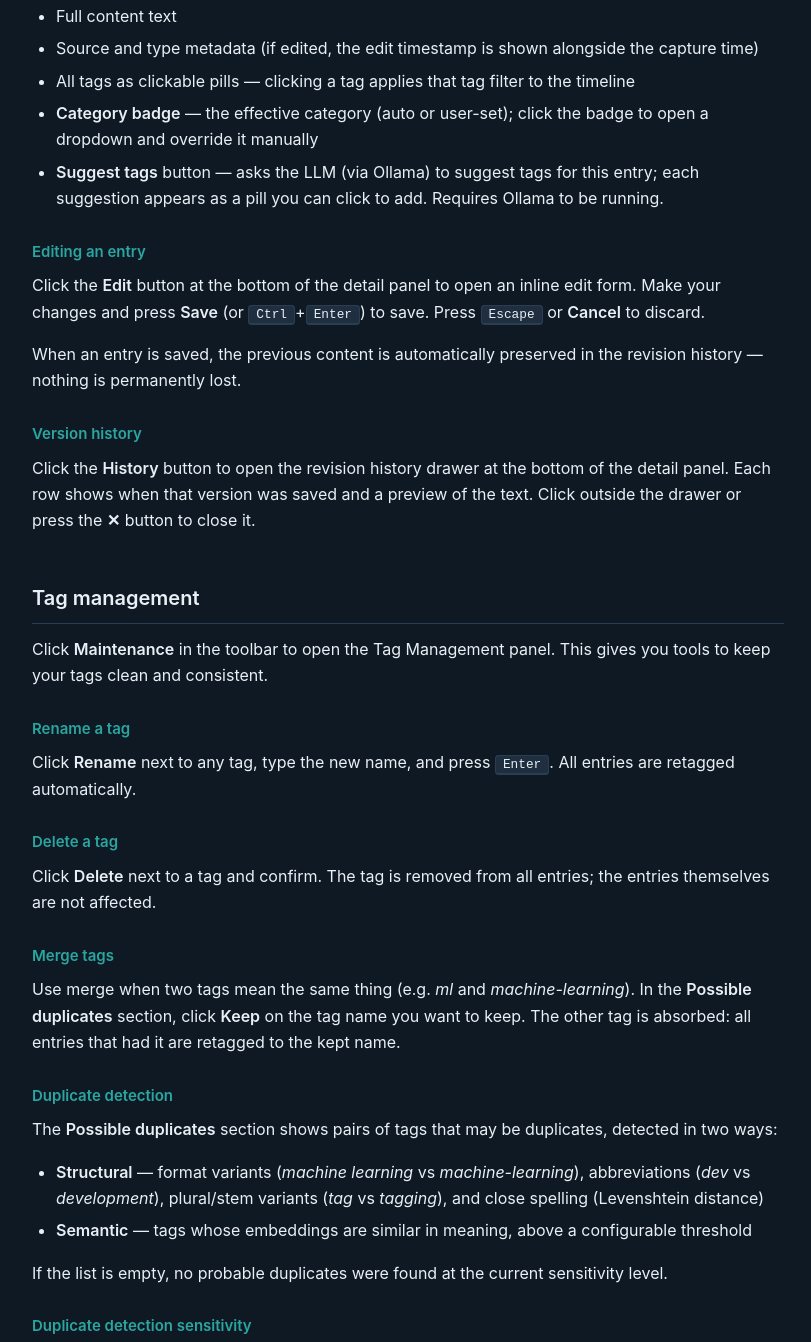
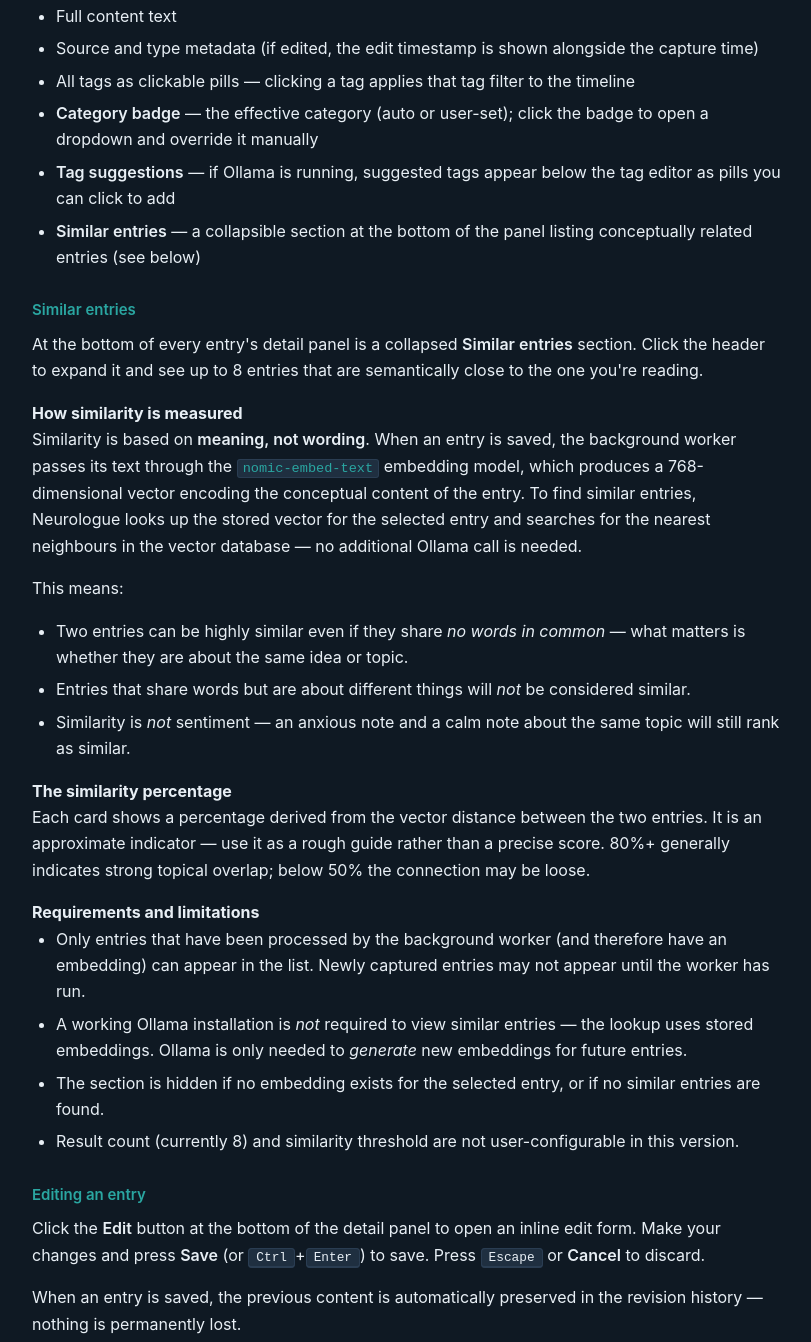
Before and after one commit to codebureau/neurologue, an Electron app: page website/library.html in a window 1200 px wide. Shown: the part 3668-5010 px from the top of the page, without its empty margins (192-1003 px from the left). Drawn offline with Linux system fonts and the light colour scheme.

Commit message:
docs: update website for similar entries, Themes view, LLM names, rename
- library.html: expand entry detail list to mention similar entries and tag suggestions;
  add full 'Similar entries' section explaining semantic vs wording vs sentiment,
  the similarity % approximation, requirements (no live Ollama needed), and
  current limitations (count not user-configurable); update stale Theme sidebar
  reference to point to the Themes view
- themes.html: update pipeline description to cover LLM-generated names (2-4 words)
  alongside multi-sentence summaries; update 'Viewing themes' to describe the
  two-column Themes view replacing the old sidebar; add 'Theme names' + 'Renaming
  a theme' sections covering pencil button, keyboard support, and persistence
  across re-clustering; soften misleading 'no visible indicator' warning

```diff
--- a/website/library.html
+++ b/website/library.html
@@ -142,7 +142,39 @@
     <li>Source and type metadata (if edited, the edit timestamp is shown alongside the capture time)</li>
     <li>All tags as clickable pills — clicking a tag applies that tag filter to the timeline</li>
     <li><strong>Category badge</strong> — the effective category (auto or user-set); click the badge to open a dropdown and override it manually</li>
-    <li><strong>Suggest tags</strong> button — asks the LLM (via Ollama) to suggest tags for this entry; each suggestion appears as a pill you can click to add. Requires Ollama to be running.</li>
+    <li><strong>Tag suggestions</strong> — if Ollama is running, suggested tags appear below the tag editor as pills you can click to add</li>
+    <li><strong>Similar entries</strong> — a collapsible section at the bottom of the panel listing conceptually related entries (see below)</li>
+  </ul>
+
+  <h3 id="similar-entries">Similar entries</h3>
+  <p>
+    At the bottom of every entry's detail panel is a collapsed <strong>Similar entries</strong> section. Click the header to expand it and see up to 8 entries that are semantically close to the one you're reading.
+  </p>
+
+  <h4>How similarity is measured</h4>
+  <p>
+    Similarity is based on <strong>meaning, not wording</strong>. When an entry is saved, the background worker passes its text through the <code>nomic-embed-text</code> embedding model, which produces a 768-dimensional vector encoding the conceptual content of the entry. To find similar entries, Neurologue looks up the stored vector for the selected entry and searches for the nearest neighbours in the vector database — no additional Ollama call is needed.
+  </p>
+  <p>
+    This means:
+  </p>
+  <ul>
+    <li>Two entries can be highly similar even if they share <em>no words in common</em> — what matters is whether they are about the same idea or topic.</li>
+    <li>Entries that share words but are about different things will <em>not</em> be considered similar.</li>
+    <li>Similarity is <em>not</em> sentiment — an anxious note and a calm note about the same topic will still rank as similar.</li>
+  </ul>
+
+  <h4>The similarity percentage</h4>
+  <p>
+    Each card shows a percentage derived from the vector distance between the two entries. It is an approximate indicator — use it as a rough guide rather than a precise score. 80%+ generally indicates strong topical overlap; below 50% the connection may be loose.
+  </p>
+
+  <h4>Requirements and limitations</h4>
+  <ul>
+    <li>Only entries that have been processed by the background worker (and therefore have an embedding) can appear in the list. Newly captured entries may not appear until the worker has run.</li>
+    <li>A working Ollama installation is <em>not</em> required to view similar entries — the lookup uses stored embeddings. Ollama is only needed to <em>generate</em> new embeddings for future entries.</li>
+    <li>The section is hidden if no embedding exists for the selected entry, or if no similar entries are found.</li>
+    <li>Result count (currently 8) and similarity threshold are not user-configurable in this version.</li>
   </ul>
 
   <h3 id="editing">Editing an entry</h3>
@@ -188,9 +220,9 @@
     <li><strong>Broad</strong> — flags loosely related tags (may include false positives)</li>
   </ul>
 
-  <h2>Theme sidebar</h2>
+  <h2>Themes view</h2>
   <p>
-    Below the tag list is a <strong>Themes</strong> section. This lists all auto-generated theme clusters. Click any theme to open its detail view in the right panel. See the <a href="themes.html">Themes</a> section for more.
+    The <strong>Themes</strong> item in the left navigation rail opens a dedicated Themes view with a full two-column layout for browsing and managing your theme clusters. See the <a href="themes.html">Themes</a> page for full details.
   </p>
 
   <h2 id="settings">Settings</h2>
```
Also changed, not shown: website/themes.html (+20 -8 lines).
